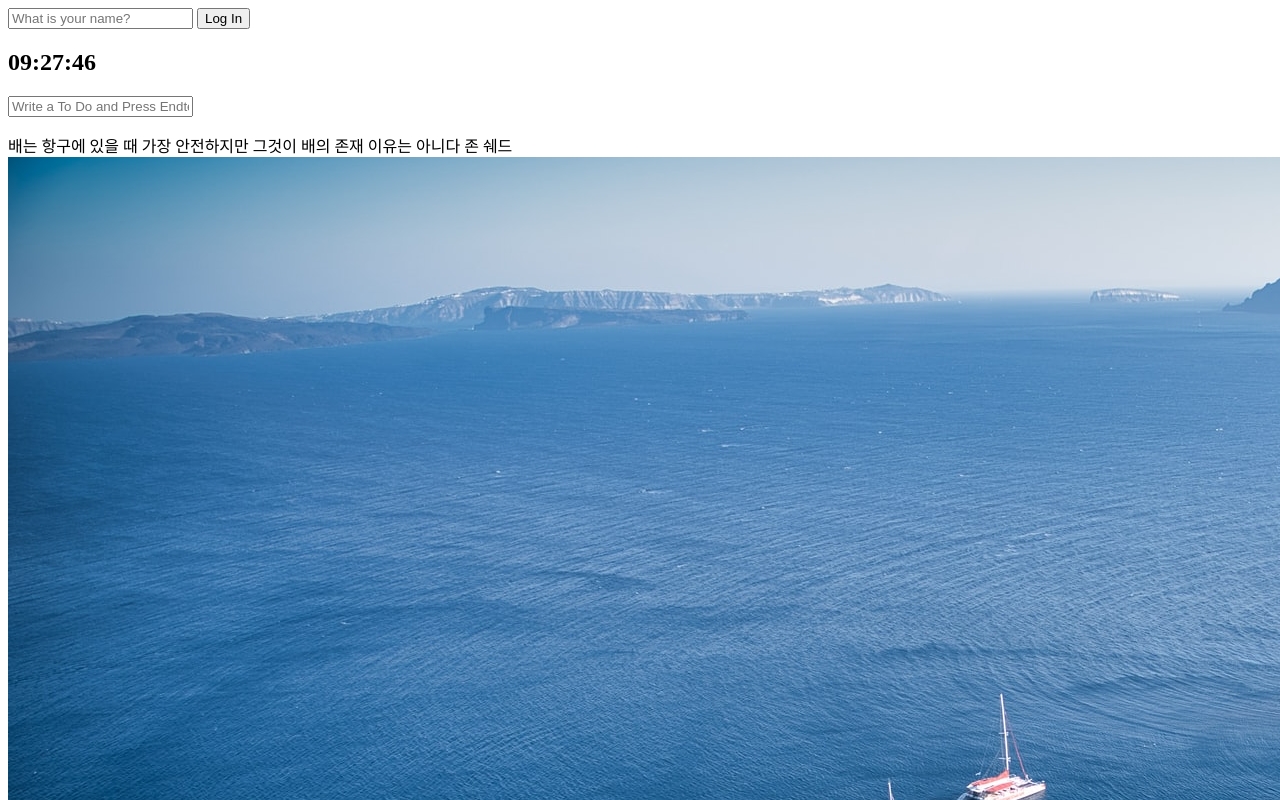
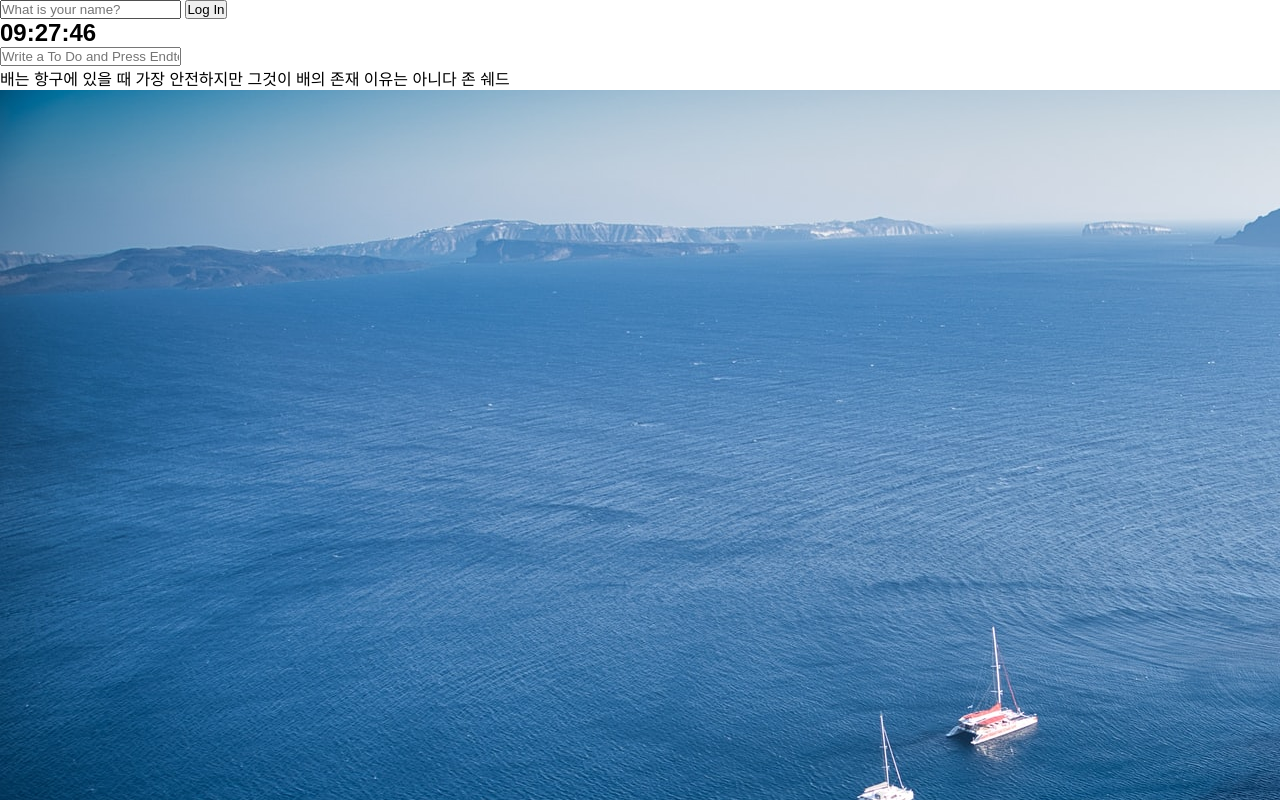
Before and after one commit to Yeomin01/Chrome-App, a plain HTML site: page index.html in a window 1280 px wide. Shown: the top 800 px of the page. Drawn offline with Linux system fonts and the light colour scheme.

Commit message:
Finish HTML&JS

```diff
--- a/css/sytle.css
+++ b/css/sytle.css
@@ -1,3 +1,19 @@
 .hidden {
   display: none;
 }
+
+* {
+  margin: 0;
+  padding: 0;
+  font-family: sans-serif;
+}
+
+body {
+  width: 100%;
+  height: 100%;
+}
+
+#backimage {
+  size: cover;
+  position: relative;
+}
```
Also changed, not shown: index.html (+0 -1 lines).
